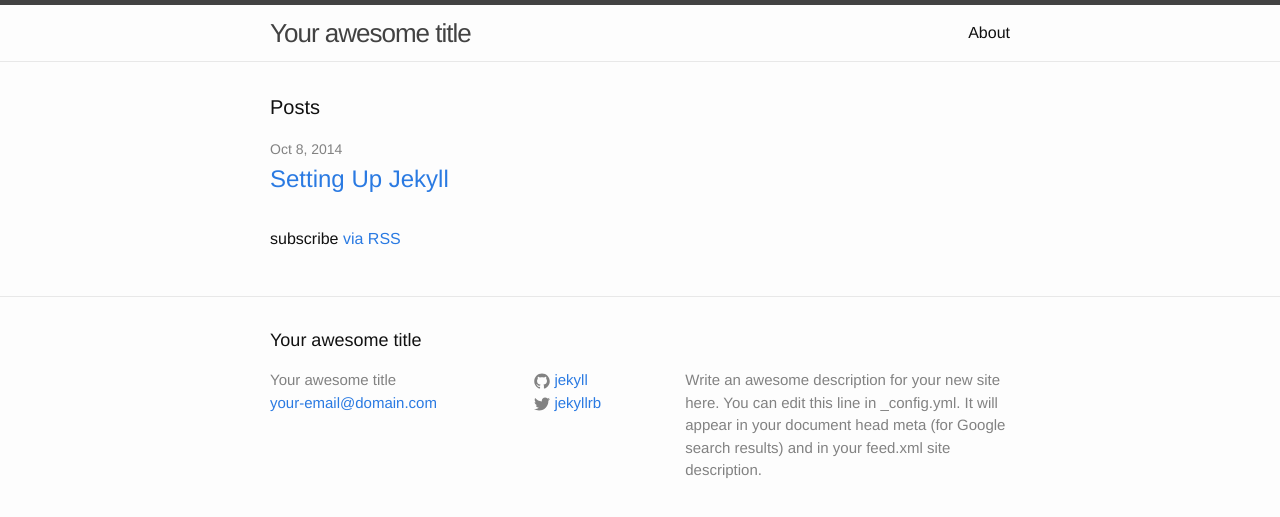
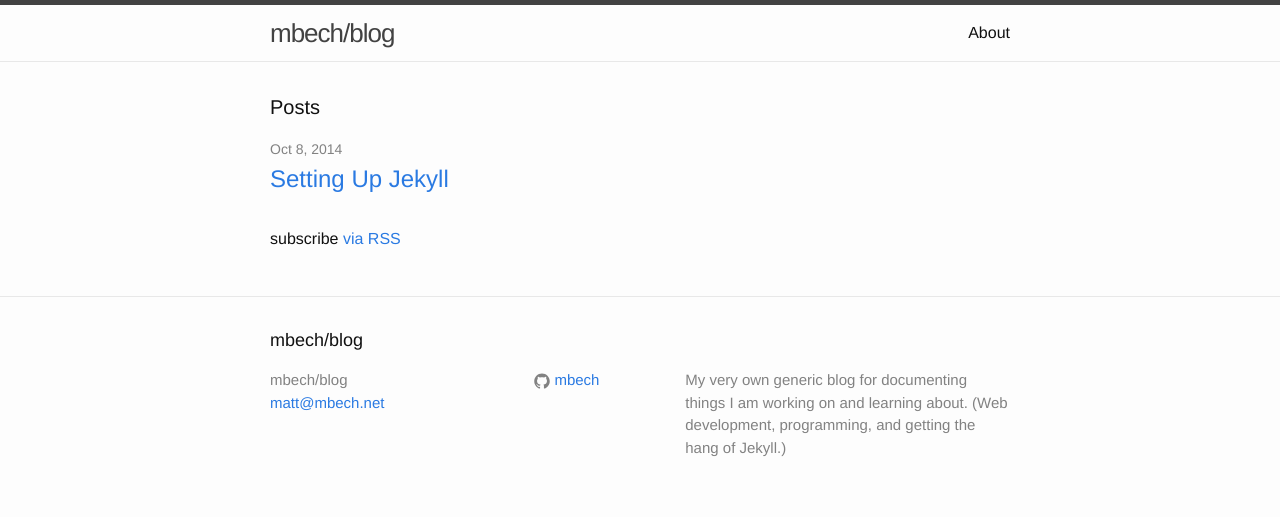
Before and after one commit to mbech/blog, a Jekyll site: the page built from index.html, in a window 1280 px wide. Shown: the top 517 px of the page. Built offline with Jekyll 4.4.1, drawn with Linux system fonts in a browser that asks for light colours.

Commit message:
Updating config

```diff
--- a/_config.yml
+++ b/_config.yml
@@ -1,14 +1,13 @@
 # Site settings
-title: Your awesome title
-email: your-email@domain.com
+title: mbech/blog
+email: matt@mbech.net
 description: > # this means to ignore newlines until "baseurl:"
-  Write an awesome description for your new site here. You can edit this
-  line in _config.yml. It will appear in your document head meta (for
-  Google search results) and in your feed.xml site description.
+  My very own generic blog for documenting things I am working on and
+  learning about.  (Web development, programming,
+  and getting the hang of Jekyll.)
 baseurl: "" # the subpath of your site, e.g. /blog/
 url: "http://yourdomain.com" # the base hostname & protocol for your site
-twitter_username: jekyllrb
-github_username:  jekyll
+github_username: mbech
 
 # Build settings
 markdown: kramdown
```
